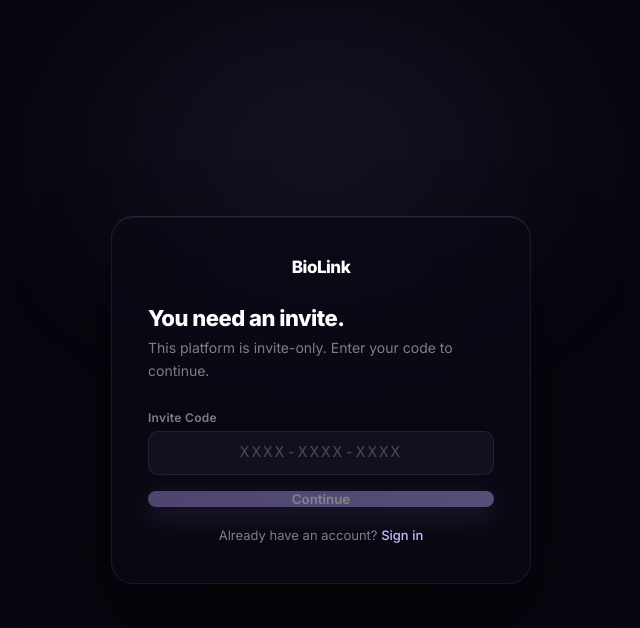
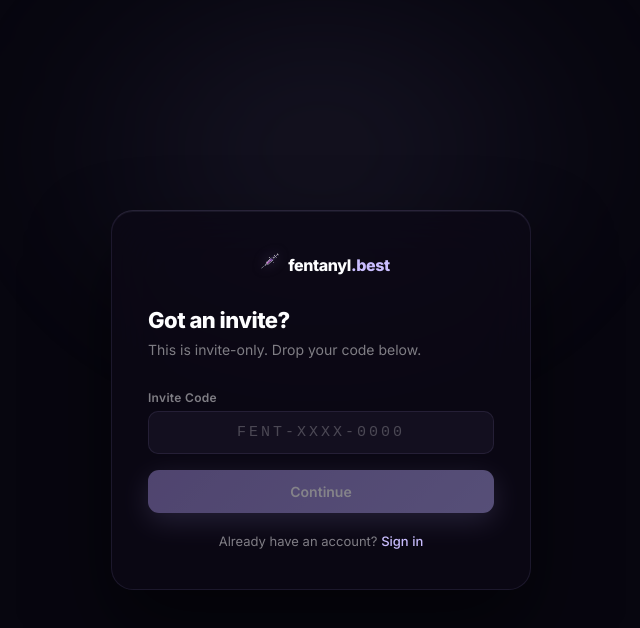
Before and after one commit to abigailleahgoldberg/biolink, a Next.js app: page /signup in a window 1280 px wide. Shown: the top 628 px of the page, without its empty margins (319-959 px from the left). Built offline with nearby package versions, Linux system fonts and the light colour scheme; no server answers.

Commit message:
Auth: full brand treatment, human copy, fentanyl.best domain, needle logo

```diff
--- a/app/globals.css
+++ b/app/globals.css
@@ -215,14 +215,12 @@ textarea.input { resize:none; }
   backdrop-filter:blur(28px);
   box-shadow:0 40px 80px rgba(0,0,0,0.5), inset 0 1px 0 rgba(201,189,254,0.07);
 }
-.auth-logo { display:flex; align-items:center; justify-content:center; gap:8px; margin-bottom:28px; }
-.auth-logo-mark {
-  width:32px; height:32px; border-radius:9px;
-  background:linear-gradient(135deg,var(--deep),var(--light));
-  display:flex; align-items:center; justify-content:center; font-size:15px; font-weight:800;
-  box-shadow:0 0 16px rgba(163,151,221,0.35);
+.auth-brand {
+  display:flex; align-items:center; justify-content:center; gap:8px;
+  margin-bottom:28px; text-decoration:none;
 }
-.auth-logo-text { font-size:17px; font-weight:800; letter-spacing:-.5px; color:var(--text); }
+.auth-brand span { font-size:16px; font-weight:800; letter-spacing:-.4px; color:#FEFEFF; }
+.auth-brand em { font-style:normal; color:var(--light); }
 .auth-title { font-size:22px; font-weight:800; letter-spacing:-.5px; margin-bottom:6px; }
 .auth-sub { font-size:14px; color:var(--muted); margin-bottom:28px; line-height:1.6; }
 .auth-form { display:flex; flex-direction:column; gap:16px; }
--- a/app/signup/page.tsx
+++ b/app/signup/page.tsx
@@ -1,6 +1,7 @@
 'use client'
 import { useState } from 'react'
 import Link from 'next/link'
+import Image from 'next/image'
 import { useRouter } from 'next/navigation'
 import { supabase } from '@/lib/supabase'
 import { validateUsername } from '@/lib/blacklist'
@@ -24,30 +25,26 @@ export default function Signup() {
       .is('used_by', null)
       .single()
     setLoading(false)
-    if (!data) return setErr('Invalid or already-used invite code.')
+    if (!data) return setErr('That code is invalid or already used.')
     setStep('account')
   }
 
   async function createAccount() {
     setErr(''); setLoading(true)
 
-    // Validate username
     const usernameErr = validateUsername(username)
     if (usernameErr) { setLoading(false); return setErr(usernameErr) }
 
-    // Check username taken
     const { data: existing } = await supabase
       .from('profiles')
       .select('id')
       .eq('username', username.toLowerCase())
       .single()
-    if (existing) { setLoading(false); return setErr('Username already taken.') }
+    if (existing) { setLoading(false); return setErr('That username is taken.') }
 
-    // Create auth account
     const { data: auth, error: authErr } = await supabase.auth.signUp({ email, password })
     if (authErr || !auth.user) { setLoading(false); return setErr(authErr?.message || 'Signup failed.') }
 
-    // Create profile
     const { error: profileErr } = await supabase.from('profiles').insert({
       id: auth.user.id,
       username: username.toLowerCase(),
@@ -55,7 +52,6 @@ export default function Signup() {
     })
     if (profileErr) { setLoading(false); return setErr('Failed to create profile.') }
 
-    // Mark invite as used
     await supabase.from('invite_codes')
       .update({ used_by: auth.user.id, used_at: new Date().toISOString() })
       .eq('code', invite.trim().toUpperCase())
@@ -67,14 +63,15 @@ export default function Signup() {
   return (
     <div className="auth-page">
       <div className="auth-card">
-        <div className="auth-logo">
-          <div className="auth-logo-text">Bio<span>Link</span></div>
-        </div>
+        <Link href="/" className="auth-brand">
+          <Image src="/needle-logo.png" alt="" width={28} height={28} style={{ objectFit: 'contain', filter: 'drop-shadow(0 0 6px rgba(163,151,221,0.5))' }} />
+          <span>fentanyl<em>.best</em></span>
+        </Link>
 
         {step === 'invite' ? (
           <>
-            <h1 className="auth-title">You need an invite.</h1>
-            <p className="auth-sub">This platform is invite-only. Enter your code to continue.</p>
+            <h1 className="auth-title">Got an invite?</h1>
+            <p className="auth-sub">This is invite-only. Drop your code below.</p>
             <div className="auth-form">
               <div className="field">
                 <label>Invite Code</label>
@@ -82,21 +79,26 @@ export default function Signup() {
                   className="input"
                   value={invite}
                   onChange={e => setInvite(e.target.value.toUpperCase())}
-                  placeholder="XXXX-XXXX-XXXX"
-                  style={{ textTransform: 'uppercase', letterSpacing: 2, fontFamily: 'monospace', fontSize: 16, textAlign: 'center' }}
+                  placeholder="FENT-XXXX-0000"
+                  style={{ textTransform: 'uppercase', letterSpacing: 3, fontFamily: 'monospace', fontSize: 15, textAlign: 'center' }}
                   onKeyDown={e => e.key === 'Enter' && checkInvite()}
                 />
               </div>
               {err && <div className="err-msg">{err}</div>}
-              <button className="btn btn-primary btn-full" onClick={checkInvite} disabled={loading || !invite.trim()}>
+              <button
+                className="btn btn-primary btn-full"
+                style={{ padding: '13px', fontSize: 14 }}
+                onClick={checkInvite}
+                disabled={loading || !invite.trim()}
+              >
                 {loading ? 'Checking...' : 'Continue'}
               </button>
             </div>
           </>
         ) : (
           <>
-            <h1 className="auth-title">Create your profile.</h1>
-            <p className="auth-sub">Pick your username and set up your account.</p>
+            <h1 className="auth-title">Claim your link.</h1>
+            <p className="auth-sub">Pick your username. This is your identity.</p>
             <div className="auth-form">
               <div className="field">
                 <label>Username</label>
@@ -107,21 +109,40 @@ export default function Signup() {
                   placeholder="yourname"
                   maxLength={20}
                 />
-                {username && <span style={{ fontSize: 11, color: 'var(--muted)' }}>
-                  yourdomain.gg/{username.toLowerCase()}
-                </span>}
+                {username && (
+                  <span style={{ fontSize: 11, color: 'var(--accent)', marginTop: 2 }}>
+                    fentanyl.best/{username.toLowerCase()}
+                  </span>
+                )}
               </div>
               <div className="field">
                 <label>Email</label>
-                <input className="input" type="email" value={email} onChange={e => setEmail(e.target.value)} placeholder="you@example.com" />
+                <input
+                  className="input"
+                  type="email"
+                  value={email}
+                  onChange={e => setEmail(e.target.value)}
+                  placeholder="you@example.com"
+                />
               </div>
               <div className="field">
                 <label>Password</label>
-                <input className="input" type="password" value={password} onChange={e => setPassword(e.target.value)} placeholder="8+ characters" />
+                <input
+                  className="input"
+                  type="password"
+                  value={password}
+                  onChange={e => setPassword(e.target.value)}
+                  placeholder="8+ characters"
+                />
               </div>
               {err && <div className="err-msg">{err}</div>}
-              <button className="btn btn-primary btn-full" onClick={createAccount} disabled={loading || !username || !email || !password}>
-                {loading ? 'Creating account...' : 'Create Account'}
+              <button
+                className="btn btn-primary btn-full"
+                style={{ padding: '13px', fontSize: 14 }}
+                onClick={createAccount}
+                disabled={loading || !username || !email || !password}
+              >
+                {loading ? 'Creating...' : 'Create account'}
               </button>
             </div>
           </>
```
Also changed, not shown: app/login/page.tsx (+33 -9 lines).
